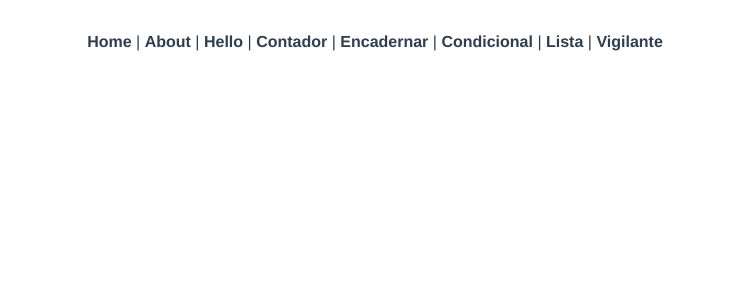
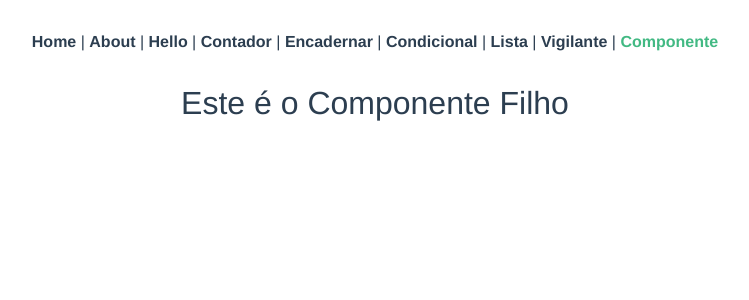
Before and after one commit to HederMilani/Projetos-Vue, a Vue app in the folder get_start/: page /componente in a window 1280 px wide. Shown: the top 300 px of the page, without its empty margins (265-1014 px from the left). Built offline with nearby package versions, Linux system fonts and the light colour scheme.

Commit message:
Componentização

```diff
--- a/get_start/src/App.vue
+++ b/get_start/src/App.vue
@@ -7,7 +7,8 @@
     <router-link to="/encadernar">Encadernar</router-link> |
     <router-link to="/condicional">Condicional</router-link> |
     <router-link to="/lista">Lista</router-link> |
-    <router-link to="/vigilante">Vigilante</router-link>
+    <router-link to="/vigilante">Vigilante</router-link> |
+    <router-link to="/componente">Componente</router-link>
   </nav>
   <router-view/>
 </template>
--- a/get_start/src/router/index.js
+++ b/get_start/src/router/index.js
@@ -42,6 +42,11 @@ const routes = [
     name: 'vigilante',
     component: () => import('../views/Vigilante.vue')
   },
+  {
+    path: '/componente',
+    name: 'componente',
+    component: () => import('../views/Componente.vue')
+  },
 ]
 
 const router = createRouter({
--- /dev/null
+++ b/get_start/src/views/ChildComp.vue
@@ -0,0 +1,3 @@
+<template>
+    <h2>Este é o Componente Filho</h2>
+</template>
--- /dev/null
+++ b/get_start/src/views/Componente.vue
@@ -0,0 +1,13 @@
+<template>
+    <ChildCompVue />
+</template>
+
+<script>
+    import ChildCompVue from "./ChildComp.vue";
+
+    export default{
+        components: {
+            ChildCompVue
+        }
+    }
+</script>
```
